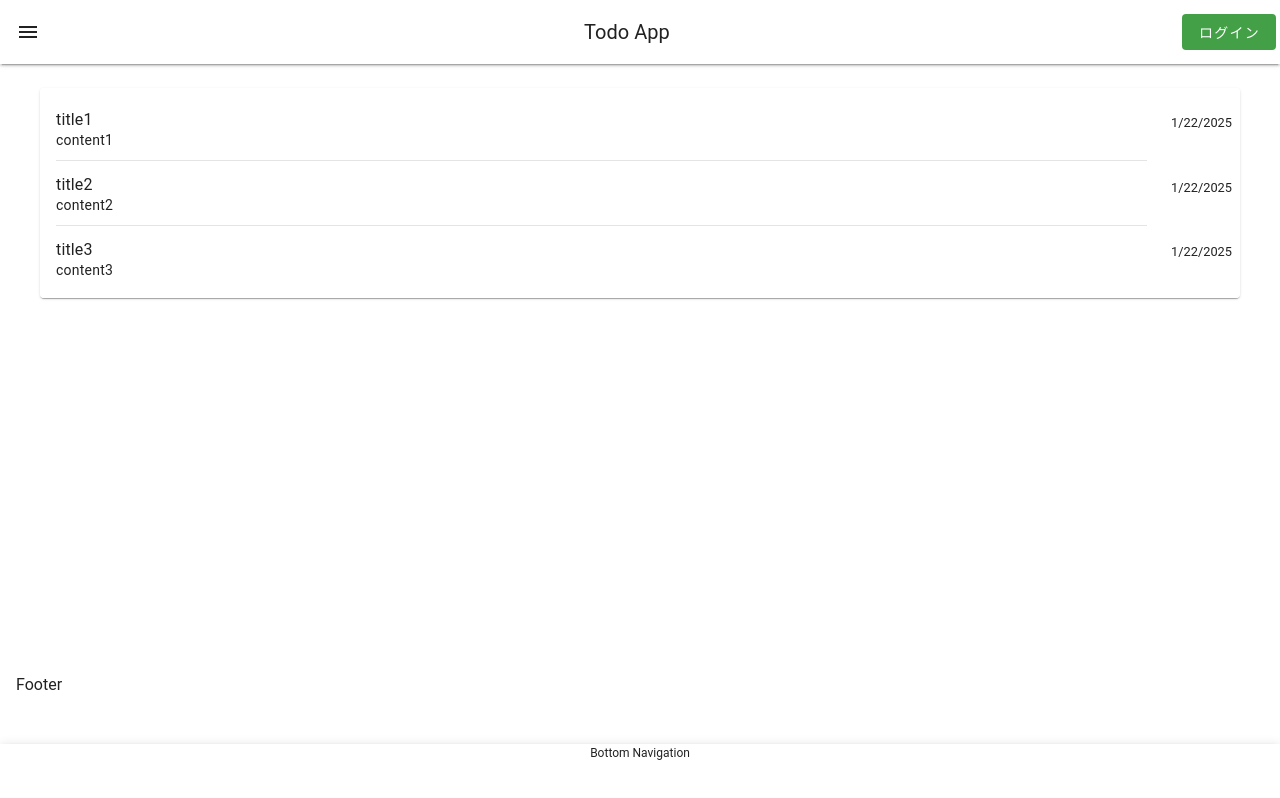
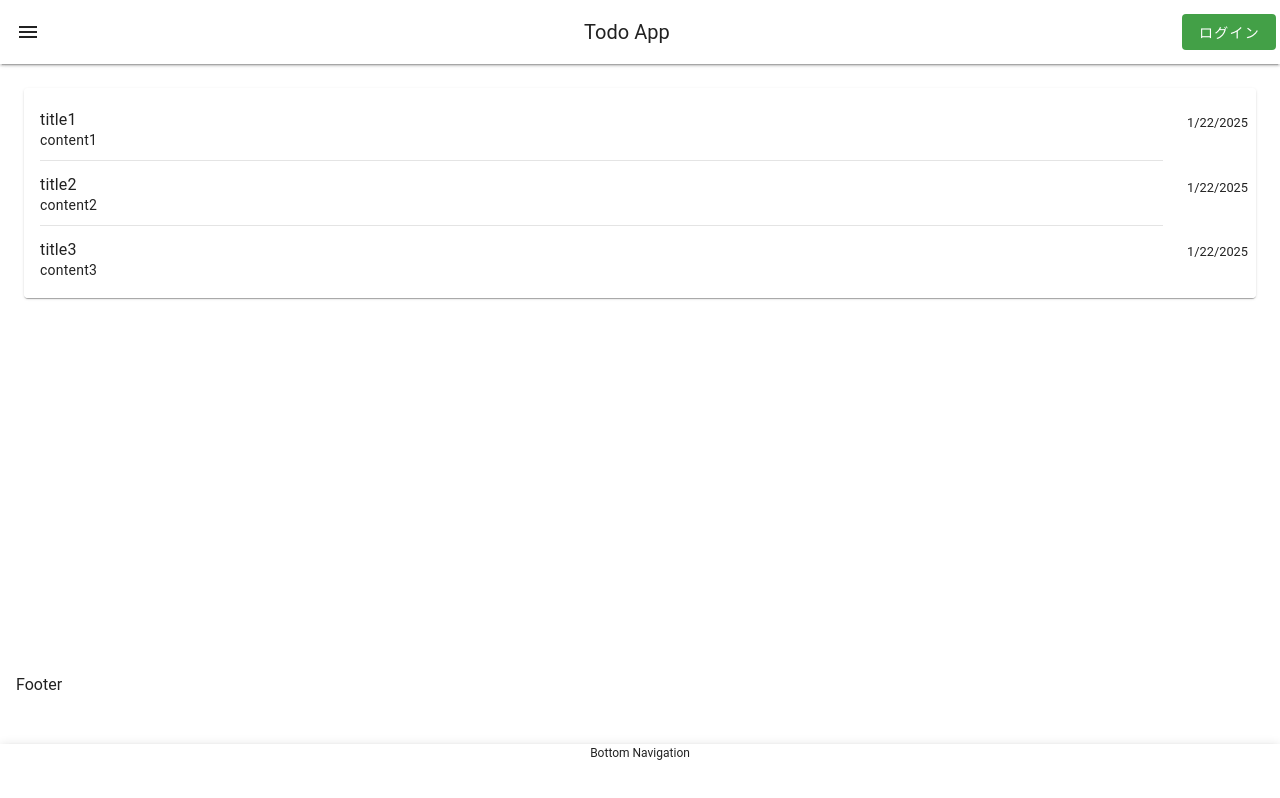
Before and after one commit to masaki15/vue-todo-app, a Vue app: page / in a window 1280 px wide. Built offline with nearby package versions, Linux system fonts and the light colour scheme.

Commit message:
chore(ui): remove unnecessary attributes

```diff
--- a/src/views/ToDoItemListView.vue
+++ b/src/views/ToDoItemListView.vue
@@ -3,7 +3,7 @@ import TodoItemList from '../components/TodoItemList.vue';
 </script>
 
 <template>
-  <v-sheet class="ma-4">
+  <v-sheet>
     <TodoItemList />
   </v-sheet>
 </template>
```
